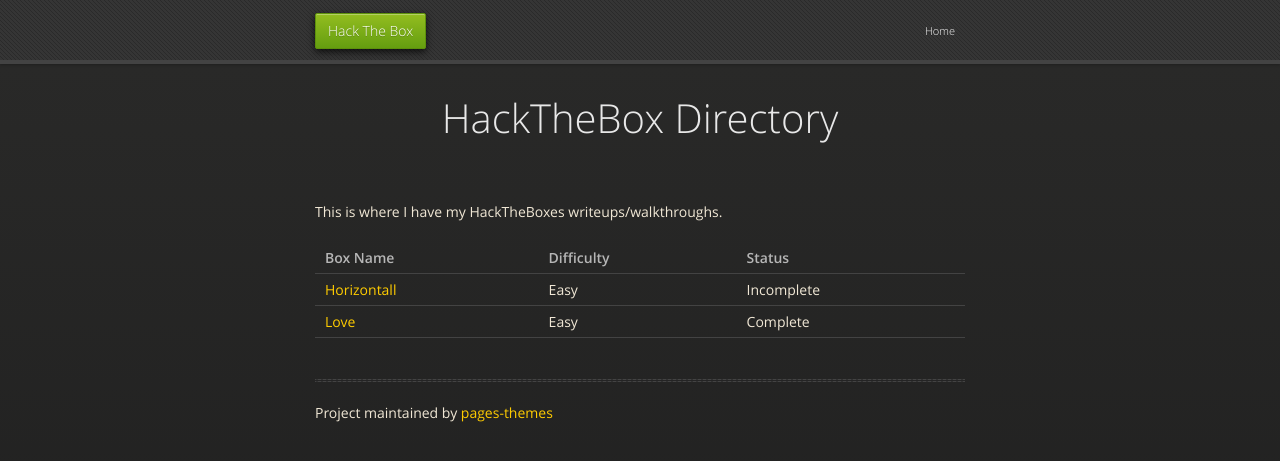
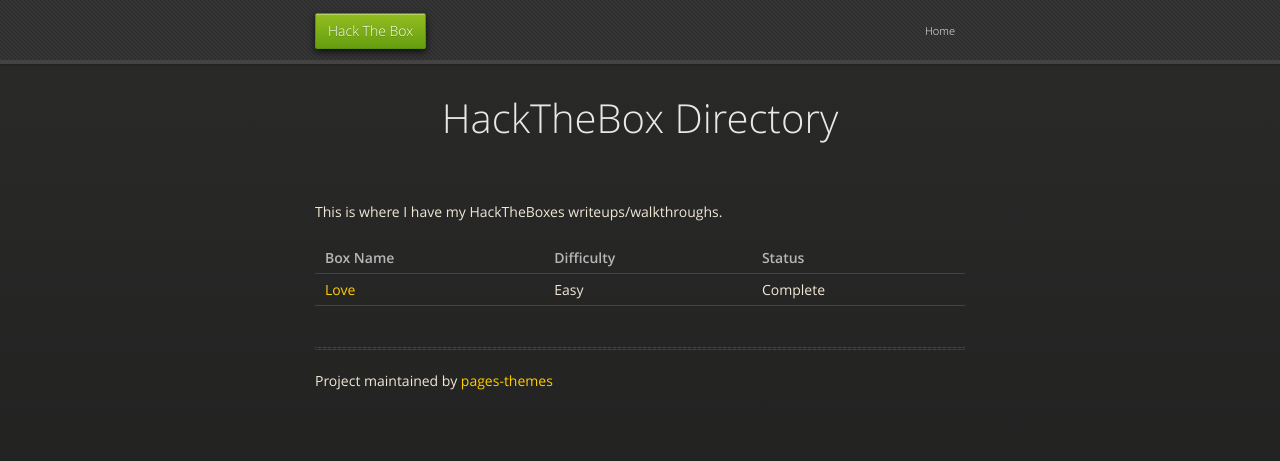
Before and after one commit to pages-themes/midnight, a Jekyll site: the page built from HackTheBox.md, in a window 1280 px wide. Shown: the top 461 px of the page. Built offline with Jekyll 4.4.1, drawn with Linux system fonts in a browser that asks for light colours.

Commit message:
Update HackTheBox.md

```diff
--- a/HackTheBox.md
+++ b/HackTheBox.md
@@ -7,5 +7,4 @@ This is where I have my HackTheBoxes writeups/walkthroughs.
 
 | Box Name  | Difficulty | Status |
 | ------------- | ------------- | ------------- |
-| <a href="https://susmdt.github.io/Nigerald/HTB/Horizontall"> Horizontall </a>  | Easy | Incomplete |
 | <a href="https://susmdt.github.io/Nigerald/HTB/Love"> Love </a>  | Easy | Complete |
```
